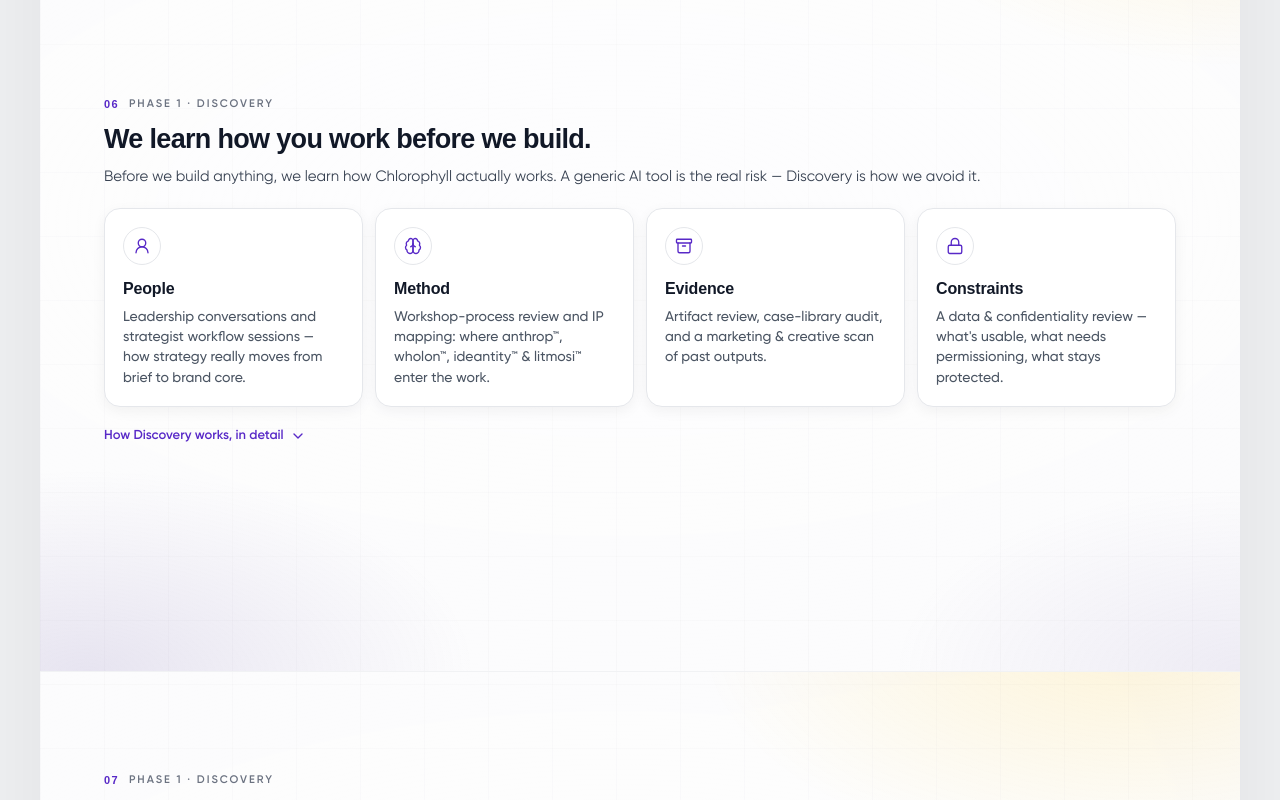
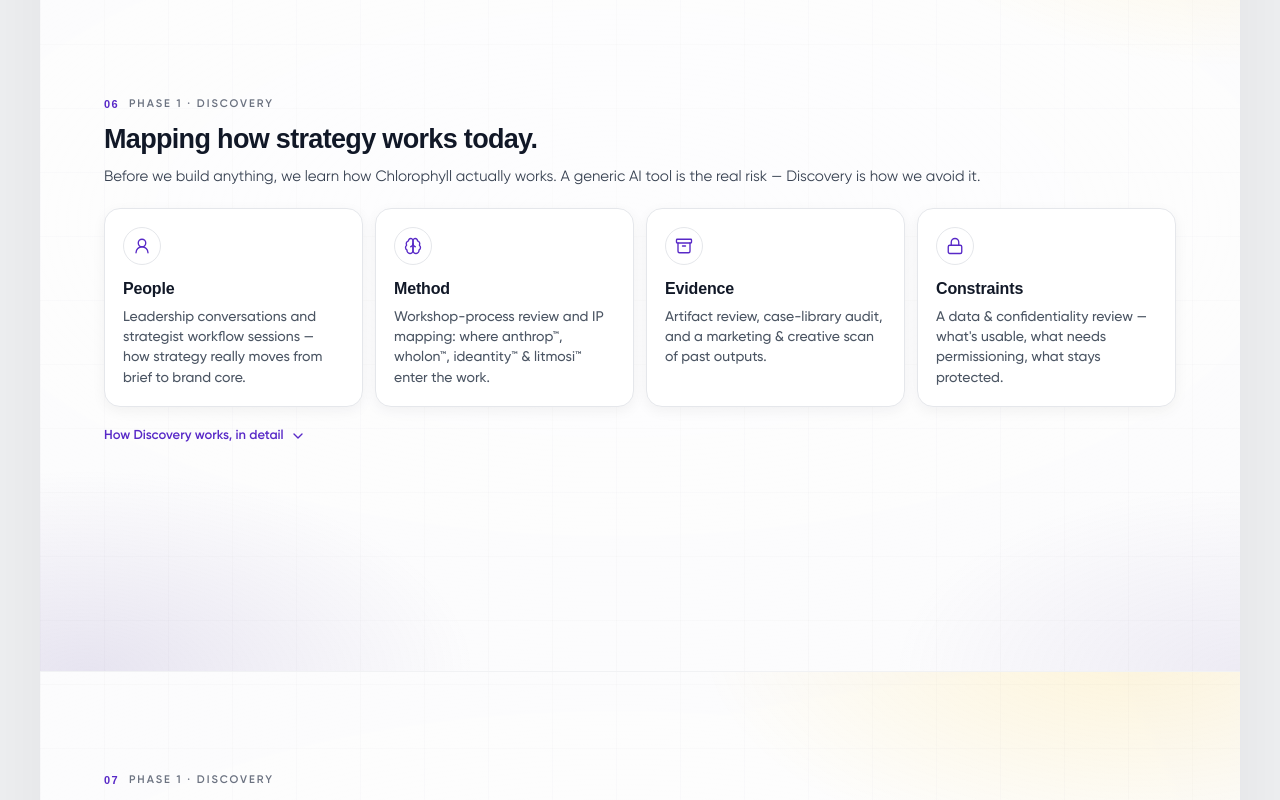
Before and after one commit to yuvabe-ai-labs/proposal-chlorophyll, a Next.js app: page / in a window 1280 px wide. Shown: the part 4180-4980 px from the top of the page. Built offline with nearby package versions, Linux system fonts and the light colour scheme; a web font is replaced by a local one.

Commit message:
grid fix

```diff
--- a/src/components/Discovery.tsx
+++ b/src/components/Discovery.tsx
@@ -13,7 +13,7 @@ const MOVE_ICONS = [User, BrainCog, Archive, Lock];
 export function DiscoveryProcess() {
   return (
     <Section id="s6">
-      <SectionHeader num="06" eyebrow="Phase 1 · Discovery" title="We learn how you work before we build.">
+      <SectionHeader num="06" eyebrow="Phase 1 · Discovery" title="Mapping how strategy works today.">
         {discovery.intro}
       </SectionHeader>
 
```
